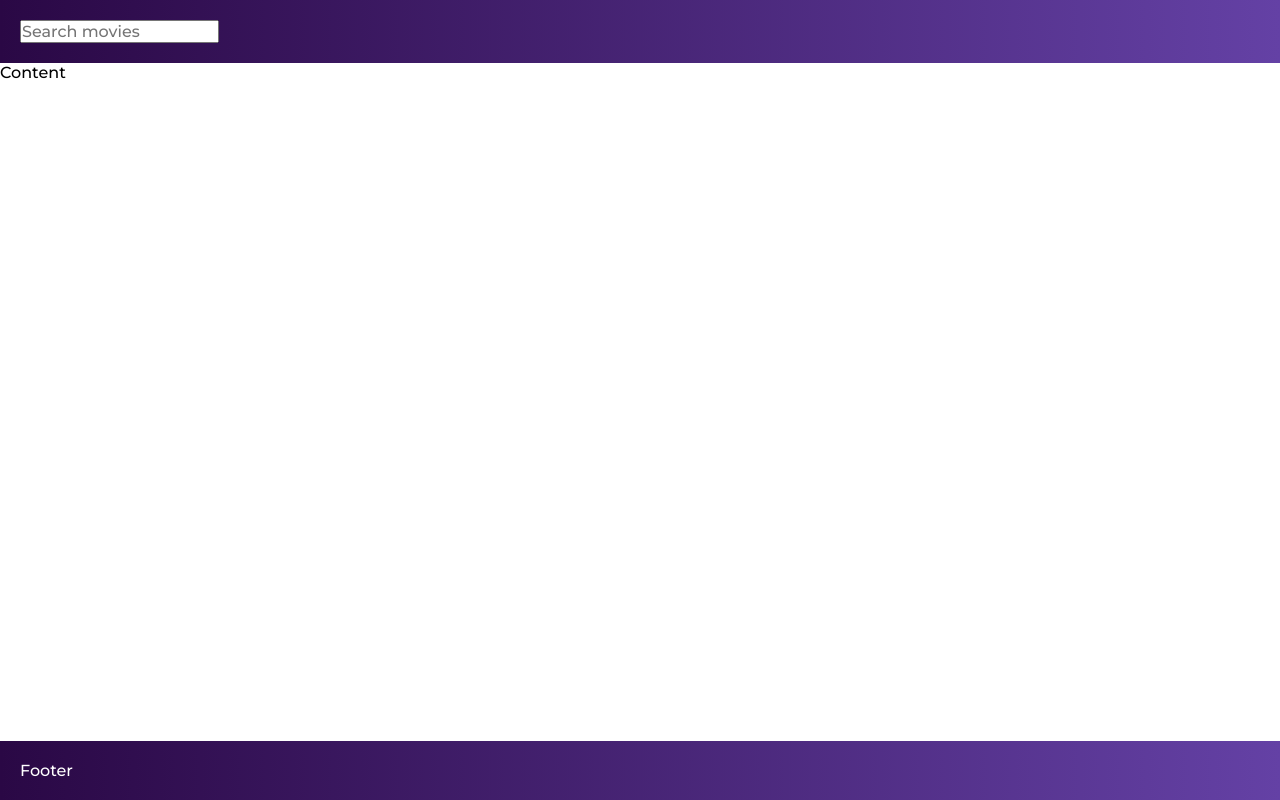
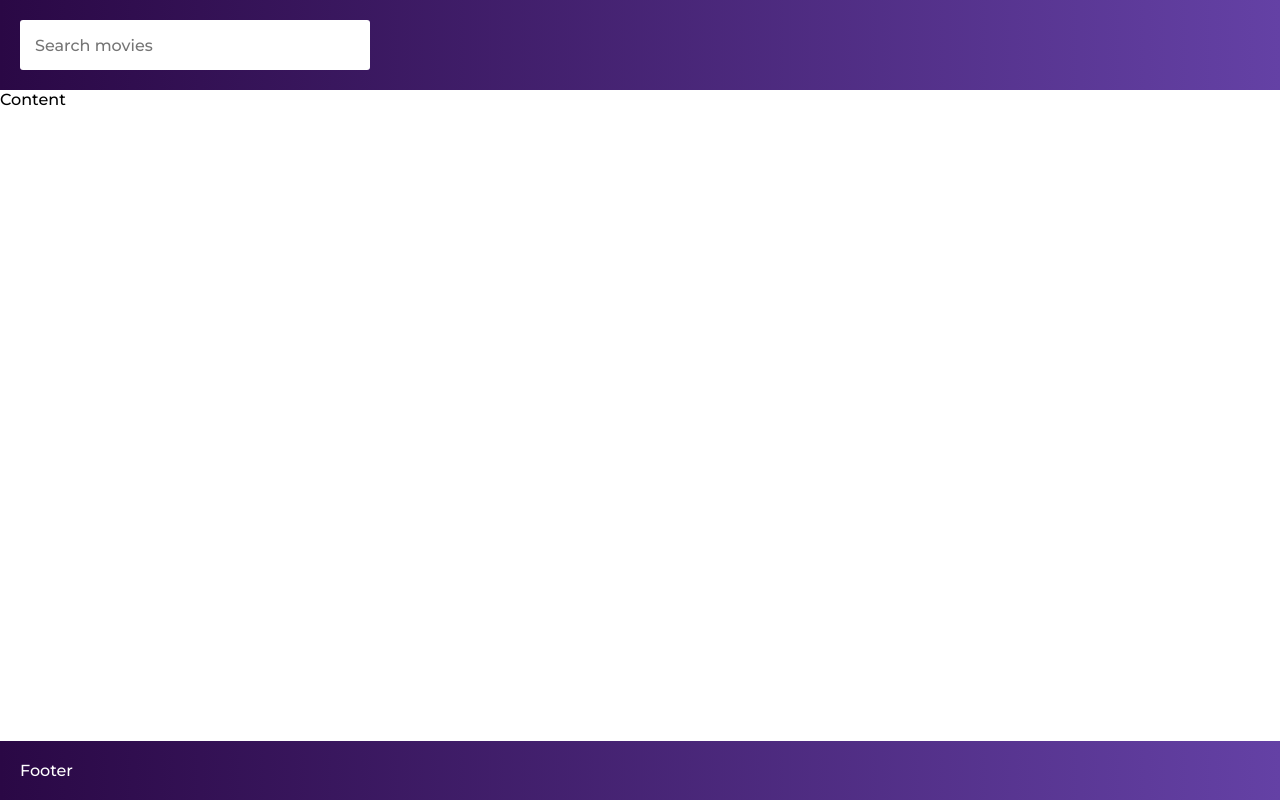
Before and after one commit to Sergo-Kaz13/movies-app-react, a React (Create React App) app: page / in a window 1280 px wide. Built offline with nearby package versions, Linux system fonts and the light colour scheme.

Commit message:
components add component Button

```diff
--- /dev/null
+++ b/src/components/Button/Button.js
@@ -0,0 +1,3 @@
+import { StyledButton } from './styles';
+
+export const Button = () => <StyledButton></StyledButton>;
--- /dev/null
+++ b/src/components/Button/index.js
@@ -0,0 +1,2 @@
+export { Button } from './Button';
+export * from './styles';
--- /dev/null
+++ b/src/components/Button/styles/StyledButton.js
@@ -0,0 +1,3 @@
+import styled from 'styled-components/macro';
+
+export const StyledButton = styled.button``;
--- /dev/null
+++ b/src/components/Button/styles/index.js
@@ -0,0 +1 @@
+export { StyledButton } from './StyledButton';
--- a/src/components/Header/Header.js
+++ b/src/components/Header/Header.js
@@ -1,11 +1,19 @@
 import { Input } from '../Input';
 import { StyledWidthLimiter } from '../../styles';
-import { StyledHeader } from './styles';
+import { StyledHeader, StyledInputWrapper } from './styles';
 
 export const Header = () => (
     <StyledHeader>
         <StyledWidthLimiter>
-            <Input type="text" name="search" placeholder="Search movies" />
+            <div>
+                <StyledInputWrapper>
+                    <Input
+                        type="text"
+                        name="search"
+                        placeholder="Search movies"
+                    />
+                </StyledInputWrapper>
+            </div>
         </StyledWidthLimiter>
     </StyledHeader>
 );
--- /dev/null
+++ b/src/components/Header/styles/StyledInputWrapper.js
@@ -0,0 +1,7 @@
+import styled from 'styled-components/macro';
+
+const maxWidth = '35rem';
+
+export const StyledInputWrapper = styled.div`
+    max-width: ${maxWidth};
+`;
--- a/src/components/Header/styles/index.js
+++ b/src/components/Header/styles/index.js
@@ -1 +1,2 @@
 export { StyledHeader } from './StyledHeader';
+export { StyledInputWrapper } from './StyledInputWrapper';
--- a/src/components/Input/Input.js
+++ b/src/components/Input/Input.js
@@ -1,11 +1,12 @@
 import PT from 'prop-types';
+
 import { StyledInput } from './styles';
 
 export const Input = ({ autoComplete = 'off', ...other }) => (
     <StyledInput autoComplete={autoComplete} {...other} />
 );
 
-Input.protoTypes = {
+Input.propTypes = {
     /**
      * Indicates if input should have autocomplete
      */
--- a/src/components/Input/styles/StyledInput.js
+++ b/src/components/Input/styles/StyledInput.js
@@ -1,3 +1,11 @@
 import styled from 'styled-components/macro';
 
-export const StyledInput = styled.input``;
+const padding = '1.55rem';
+
+export const StyledInput = styled.input`
+    display: block;
+    width: 100%;
+    padding: ${props => `${padding} ${props.theme.padding.sm}`};
+    border-radius: 0.3rem;
+    border: none;
+`;
--- a/src/components/Layout/Layout.js
+++ b/src/components/Layout/Layout.js
@@ -17,7 +17,7 @@ export const Layout = ({ children }) => (
     </StyledLayout>
 );
 
-Layout.protoTypes = {
+Layout.propTypes = {
     /**
      * Page representation
      */
--- a/src/components/index.js
+++ b/src/components/index.js
@@ -2,3 +2,4 @@ export { Layout } from './Layout';
 export { Header } from './Header';
 export { Footer } from './Footer';
 export { Input } from './Input';
+export { Button } from './Button';
--- a/src/styles/GlobalStyles.js
+++ b/src/styles/GlobalStyles.js
@@ -29,6 +29,11 @@ export const GlobalStyles = createGlobalStyle`
         cursor: pointer;
     }
 
+    button,
+    input {
+        outline: 0;
+    }
+
     #root {
         height: 100%;
     }
```
